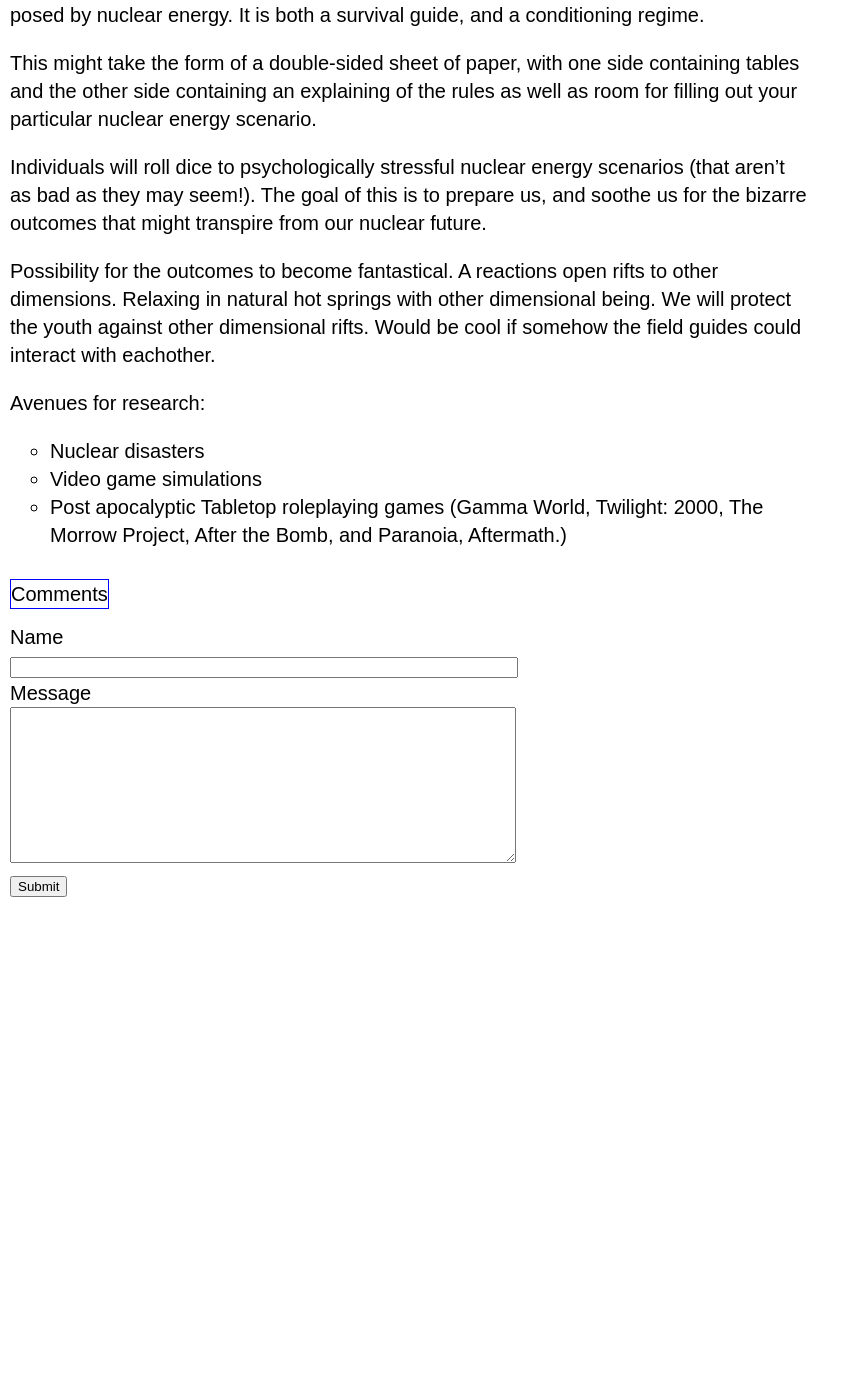
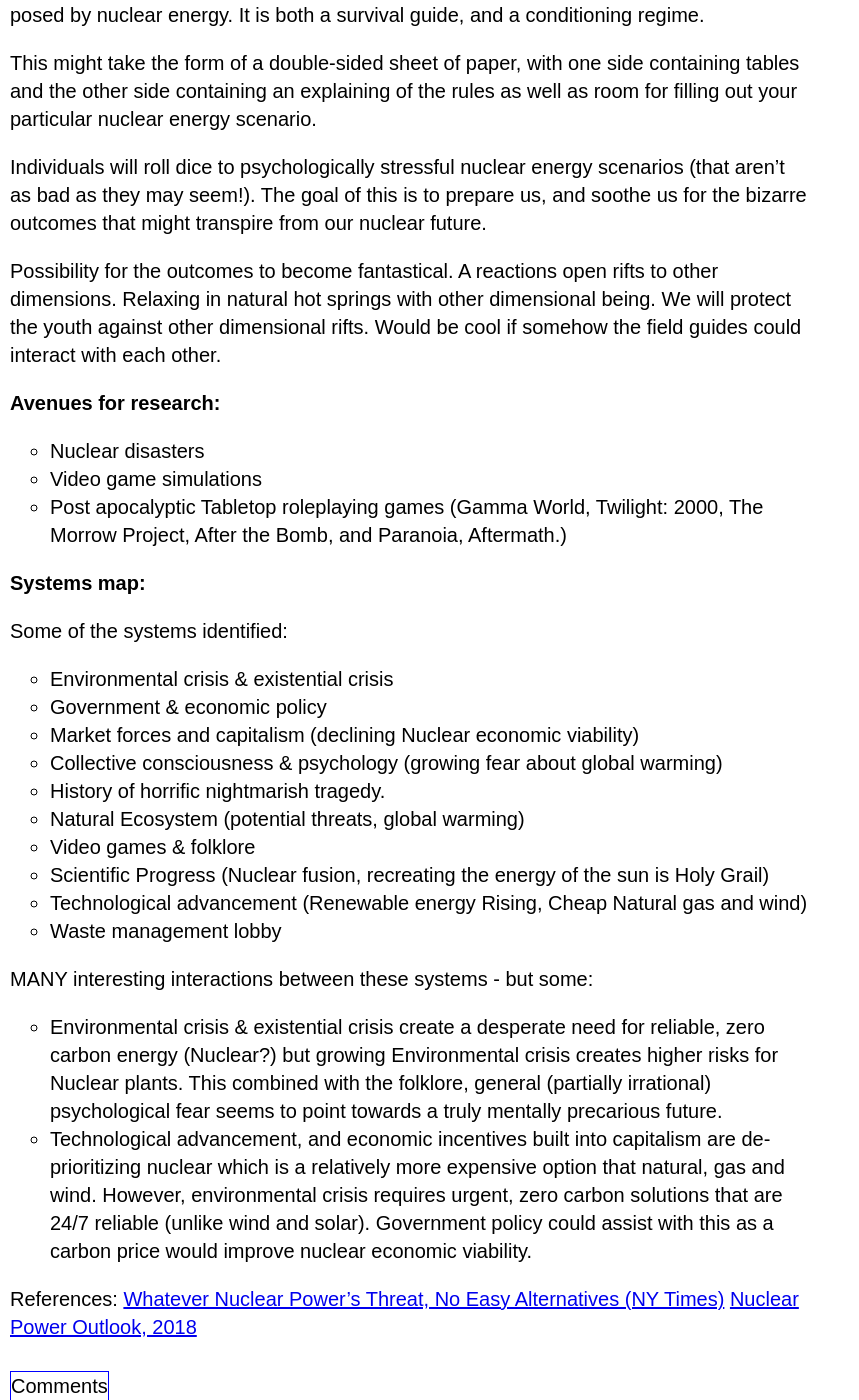
Before and after one commit to samhains/samhains.github.io, a Jekyll site: the page built from blog/_posts/temp/2018-06-09-nuclear-energy-1.md, in a window 1280 px wide and 1400 px high, scrolled down 851 px. Shown: the whole window, without its empty margins (0-859 px from the left). Built offline with Jekyll 4.4.1, drawn with Linux system fonts in a browser that asks for light colours; nearby versions of some CDN libraries; before the commit the page ends 1797 px from its top, so only the background shows below that.

Commit message:
systems and references

```diff
--- a/blog/_posts/temp/2018-06-09-nuclear-energy-1.md
+++ b/blog/_posts/temp/2018-06-09-nuclear-energy-1.md
@@ -15,10 +15,33 @@ This might take the form of a double-sided sheet of paper, with one side contain
 
 Individuals will roll dice to psychologically stressful nuclear energy scenarios (that aren't as bad as they  may seem!). The goal of this is to prepare us, and soothe us for the bizarre outcomes that might transpire from our nuclear future.
 
-Possibility for the outcomes to become fantastical. A reactions open rifts to other dimensions. Relaxing in natural hot springs with other dimensional being. We will protect the youth against other dimensional rifts. Would be cool if somehow the field guides could interact with eachother.
+Possibility for the outcomes to become fantastical. A reactions open rifts to other dimensions. Relaxing in natural hot springs with other dimensional being. We will protect the youth against other dimensional rifts. Would be cool if somehow the field guides could interact with each other.
 
-Avenues for research:
+**Avenues for research:**
 
 - Nuclear disasters
 - Video game simulations
 - Post apocalyptic Tabletop roleplaying games (Gamma World, Twilight: 2000, The Morrow Project, After the Bomb, and Paranoia, Aftermath.)
+
+**Systems map:**
+
+Some of the systems identified:
+- Environmental crisis & existential crisis
+- Government & economic policy
+- Market forces and capitalism (declining Nuclear economic viability)
+- Collective consciousness  & psychology (growing fear about global warming)
+- History of horrific nightmarish tragedy.
+- Natural Ecosystem (potential threats, global warming)
+- Video games & folklore
+- Scientific Progress (Nuclear fusion, recreating the energy of the sun is Holy Grail)
+- Technological advancement (Renewable energy Rising, Cheap Natural gas and wind)
+- Waste management lobby
+
+MANY interesting interactions between these systems - but some:
+- Environmental crisis & existential crisis create a desperate need for reliable, zero carbon energy (Nuclear?) but growing Environmental crisis creates higher risks for Nuclear plants. This combined with the folklore, general (partially irrational) psychological fear seems to point towards a truly mentally precarious future.
+- Technological advancement, and economic incentives built into capitalism are de-prioritizing nuclear which is a relatively more expensive option that natural, gas and wind. However, environmental crisis requires urgent, zero carbon solutions that are 24/7 reliable (unlike wind and solar). Government policy could assist with this as a carbon price would improve nuclear economic viability.
+
+
+References:
+[Whatever Nuclear Power’s Threat, No Easy Alternatives (NY Times)](https://www.nytimes.com/2011/03/21/business/energy-environment/21green.html)
+[Nuclear Power Outlook, 2018](https://www.eia.gov/outlooks/aeo/pdf/nuclear_power_outlook.pdf)
```
